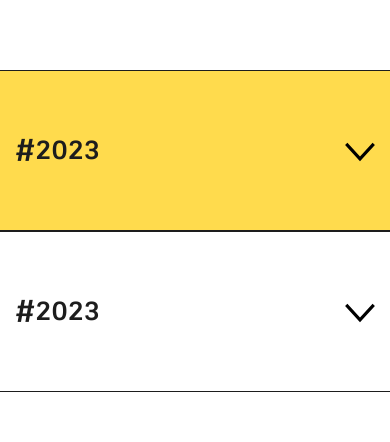
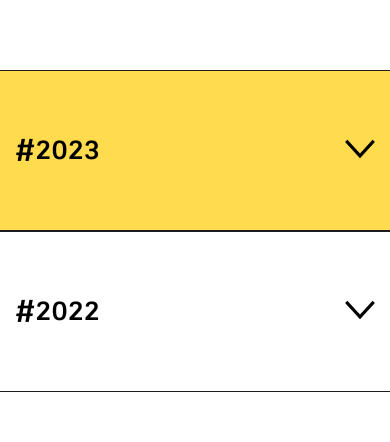
Before and after one commit to sonia13marker/creative.ct, a React (Create React App) app: page /contests in a window 390 px wide. Shown: the part 239-681 px from the top of the page. Built offline with nearby package versions, Linux system fonts and the light colour scheme.

Commit message:
исправления страницы "конкурсы"
изменение структуры массива, удаление ненужной страницы, добавление стилей к годам

```diff
--- a/src/components/OneYear/OneYear.jsx
+++ b/src/components/OneYear/OneYear.jsx
@@ -1,38 +1,31 @@
-import { OneYearContest } from '../OneYearContest/OneYearContest';
+import {OneYearContest} from '../OneYearContest/OneYearContest';
 import style from './style.module.css'
 import arrow_top from '../../images/arrow__list_top.svg';
 import arrow_bottom from '../../images/arrow__list_bottom.svg';
-import { React, useState} from 'react';
-import classnames from "classnames";
-import { GoBtn } from '../GoBtn/GoBtn';
+import {React, useState} from 'react';
 
 
-export function OneYear(innf){
-    console.log(innf);
-
+export function OneYear({year, items}) {
     const [isActive, setIsActive] = useState(false);
 
-    return <div className={style.preekol}>
-
+    return (
+        <div className={style.preekol}>
             {/*аккордеон */}
             <div className={style.accordeon__title} onClick={() => setIsActive(!isActive)}>
 
                 {/*год и стрелка для раскрытия */}
                 <span className={style.arrow_wrap}>
-  <p>#2023</p>
+                  <p className={style.year__p}>#{year}</p>
+
                   <span className={style.year__arrow_top}>
                       {isActive ? <img src={arrow_top} alt=""/> : <img src={arrow_bottom}/>}
                   </span>
                 </span>
             </div>
-  { isActive && <div className={style.accordeon__content}>
-    {Object.values(innf).map((inf, id) => {
-    console.log(inf)
-    return <OneYearContest key={id} {...inf}/>;
-    })}
+
+            {isActive && <div className={style.accordeon__content}>
+                {items.map((inf, id) => <OneYearContest key={id} {...inf}/>)}
             </div>}
-
-
-
         </div>
+    )
 }
--- a/src/components/OneYear/style.module.css
+++ b/src/components/OneYear/style.module.css
@@ -16,6 +16,7 @@
     display: flex;
     flex-direction: row;
     justify-content: space-between;
+    align-items: center;
 }
 .arrow_wrap img:hover,
 .arrow_wrap p,
@@ -23,6 +24,21 @@
     cursor: pointer;
 }
 
+.year__p {
+    font-family: 'Sintony', sans-serif;
+    font-style: normal;
+    font-weight: 700;
+    font-size: 45px;
+    line-height: 59px;
+    color: #000000;
+}
+
+@media screen and (max-width: 1030px) {
+    .year__p {
+        font-size: 40px;
+    }
+
+}
 
 @media screen and (max-width: 1200px) {
 
@@ -47,6 +63,9 @@
     }
     .arrow_wrap p {
         font-size: 35px;
+    }
+    .year__p {
+        font-size: 30px;
     }
 
 }
@@ -81,4 +100,7 @@
     .arrow_wrap p {
         font-size: 25px;
     }
+    .year__p {
+        font-size: 25px;
+    }
 }
--- a/src/components/YearContests/YearContests.jsx
+++ /dev/null
@@ -1,39 +0,0 @@
-import { OneYearContest } from '../OneYearContest/OneYearContest';
-import style from './style.module.css';
-import arrow_bottom from '../../images/arrow__list_bottom.svg';
-import arrow_top from '../../images/arrow__list_top.svg';
-import { OneYear } from '../OneYear/OneYear';
-
-/*тут отображение всех конкурсов за один год */
-export function YearContests ({inf}) {
-console.log(inf)
-    return (<>
-
-
-            {/*контейнер с годом и стрелкой списка */}
-            <section className={style.container__year}>
-
-
-                <div className={style.layout}>
-
-                    <div className={style.year__h2}>
-{/*
-                    <div className={style.year__wrapper}>
-                        {
-                            Object.keys(inf).map((inn, id) =>
-                            <h2 key={id}>#{inn}</h2>)
-                        }
-                    </div> */}
-
-                    {Object.values(inf).map((innf, ids) => {
-                        console.log(innf)
-          return (<OneYear key={ids} {...innf}/>);
-        })}
-
-                    </div>
-
-                </div>
-
-            </section>
-    </>)
-}
--- a/src/components/YearContests/style.module.css
+++ /dev/null
@@ -1,164 +0,0 @@
-.wrap__section {
-    width: 100vw;
-    height: 100%;
-    display: flex;
-    flex-direction: column;
-    justify-content: center;
-    align-items: center;
-}
-
-.year_flex {
-    display: flex;
-    flex-direction: column-reverse;
-    justify-content: space-around;
-}
-.one_block{
-    width: 100vw;
-    background-color: var(--main-white);
-    border: 1.5px solid var(--main-black);
-    border-left: none;
-    border-right: none;
-    padding: 50px 90px;
-    display: flex;
-    flex-direction: column;
-    /* justify-content: space-between; */
-    align-items: center;
-}
-.block_wrap {
-    width: 100%;
-    display: flex;
-    flex-direction: row;
-    justify-content: space-between;
-}
-.one_block:last-child {
-    background-color: var(--main-yel);
-}
-.one_block:first-child {
-    margin-bottom: 300px;
-}
-.one_block {
-    cursor: pointer;
-}
-.year__h2 {
-    display: block;
-    font-family: 'Sintony', sans-serif;
-    font-weight: 700;
-    font-size: 45px;
-    line-height: 59px;
-    color: var(--main-black);
-}
-
-
-
-
-
-.year__block {
-    width: 100vw;
-    background-color: var(--main-white);
-    border: 1.5px solid var(--main-black);
-    border-left: none;
-    border-right: none;
-    padding: 50px 90px;
-    margin: 0;
-
-}
-
-
-.year__block:first-child {
-    background-color: var(--main-yel);
-}
-.year__block:last-child {
-    margin-bottom: 300px;
-}
-
-@media screen and (max-width: 1200px) {
-    .year__h2 {
-        font-size: 40px;
-    }
-}
-
-@media screen and (max-width: 860px) {
-    .year__h2 {
-        font-size: 35px;
-    }
-
-}
-
-@media screen and (max-width: 340px) {
-    .year__h2 {
-        font-size: 30px;
-    }
-
-}
-
-
-
-
-
-
-/* .arrow_wrap img:hover,
-.arrow_wrap p,
-.accordeon__title {
-    cursor: pointer;
-} */
-
-
-
-@media screen and (max-width: 1200px) {
-
-    .arrow_wrap img {
-        width: 45px;
-        height: 25px;
-    }
-}
-@media screen and (max-width: 900px) {
-    .preekol {
-        padding: 50px 70px;
-    }
-
-}
-@media screen and (max-width: 730px) {
-    .preekol {
-        padding: 50px;
-    }
-    .arrow_wrap img {
-        width: 35px;
-        height: 22px;
-    }
-    .arrow_wrap p {
-        font-size: 35px;
-    }
-
-}
-@media screen and (max-width: 640px) {
-    .preekol {
-        padding: 50px 40px;
-    }
-
-
-}
-@media screen and (max-width: 560px) {
-    .preekol {
-        padding: 50px 25px;
-    }
-}
-@media screen and (max-width: 500px) {
-    .preekol {
-        padding: 50px 20px;
-    }
-    .arrow_wrap p {
-        font-size: 30px;
-    }
-}
-@media screen and (max-width: 410px) {
-    .preekol {
-        padding: 50px 15px;
-    }
-    .arrow_wrap img {
-        width: 30px;
-        height: 20px;
-    }
-    .arrow_wrap p {
-        font-size: 25px;
-    }
-}
--- a/src/constants/mock.json
+++ b/src/constants/mock.json
@@ -1,5 +1,3 @@
-{
-    "informations": [
 {
   "2023": [
     {
@@ -70,5 +68,3 @@
     }
   ]
 }
-    ]
-  }
--- a/src/pages/ContestPage/ContestPage.jsx
+++ b/src/pages/ContestPage/ContestPage.jsx
@@ -1,41 +1,41 @@
 import style from './style.module.css';
 import MediaQuery from 'react-responsive';
-import { HeaderMenuFull } from '../../components/HeaderMenuFull/HeaderMenuFull';
-import { YearContests } from '../../components/YearContests/YearContests';
+import {HeaderMenuFull} from '../../components/HeaderMenuFull/HeaderMenuFull';
 import informations from '../../constants/mock.json';
-import { FooterSmall } from '../../components/FooterSmall/FooterSmall';
-import { Footer } from '../../components/Footer/Footer';
+import {FooterSmall} from '../../components/FooterSmall/FooterSmall';
+import {Footer} from '../../components/Footer/Footer';
+import {OneYear} from "../../components/OneYear/OneYear";
+
 /*тут будет инфа о всех конкурсах (то есть инфа о всех годах)*/
 
-export function ContestPage () {
-    return (<div className={style.wr}>
-
-            <HeaderMenuFull />
+export function ContestPage() {
+    return (
+        <div className={style.wr}>
+            <HeaderMenuFull/>
 
             {/*тут будет инфа о всех конкурсах*/}
             <div className={style.container}>
                 <h2 className={style.container__h2}>Конкурсы</h2>
+
                 <div className={style.prikol}>
-            {
-            Object.values(informations).map((info ,id)=>{
-                return (Object.values(info).map((inf, di)=>{
-                    console.log(inf);
-
-                    return (<YearContests key={di} inf={inf}></YearContests>)
-
-                })
-            )})
-        }
+                    {/* {
+                        Object.entries(informations).sort((first, second) => second[0] - first[0])
+                    } */}
+                    {Object.entries(informations).sort((first, second) => second[0] - first[0]).map(([key, value]) => (
+                        <OneYear
+                            key={key}
+                            year={key}
+                            items={value}/>
+                    ))}
                 </div>
             </div>
-
 
             <MediaQuery minWidth={576}>
                 <Footer/>
             </MediaQuery>
             <MediaQuery maxWidth={575}>
-            <FooterSmall />
+                <FooterSmall/>
             </MediaQuery>
-
-    </div>)
+        </div>
+    );
 }
```
Lines whose indentation alone changed are shown as unchanged.
